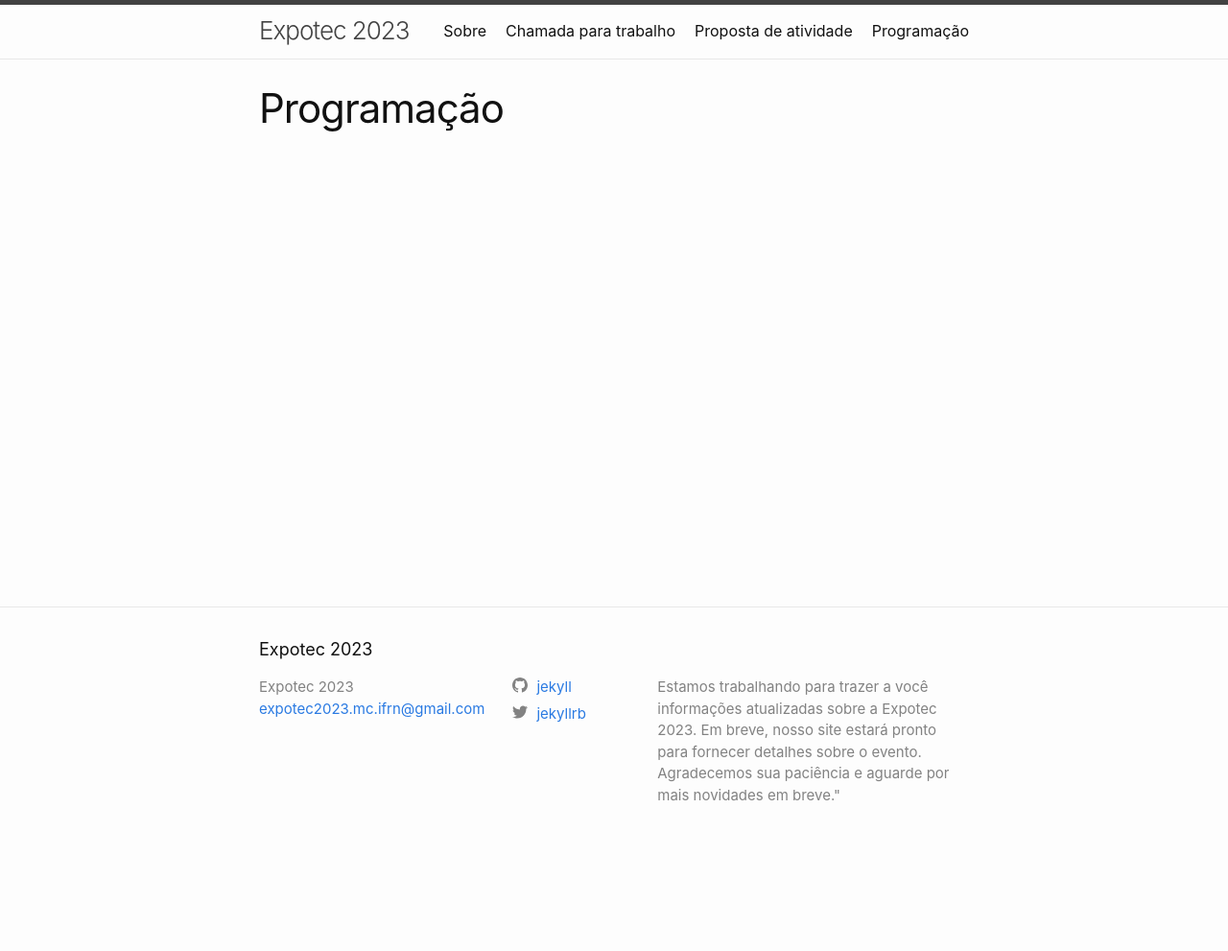
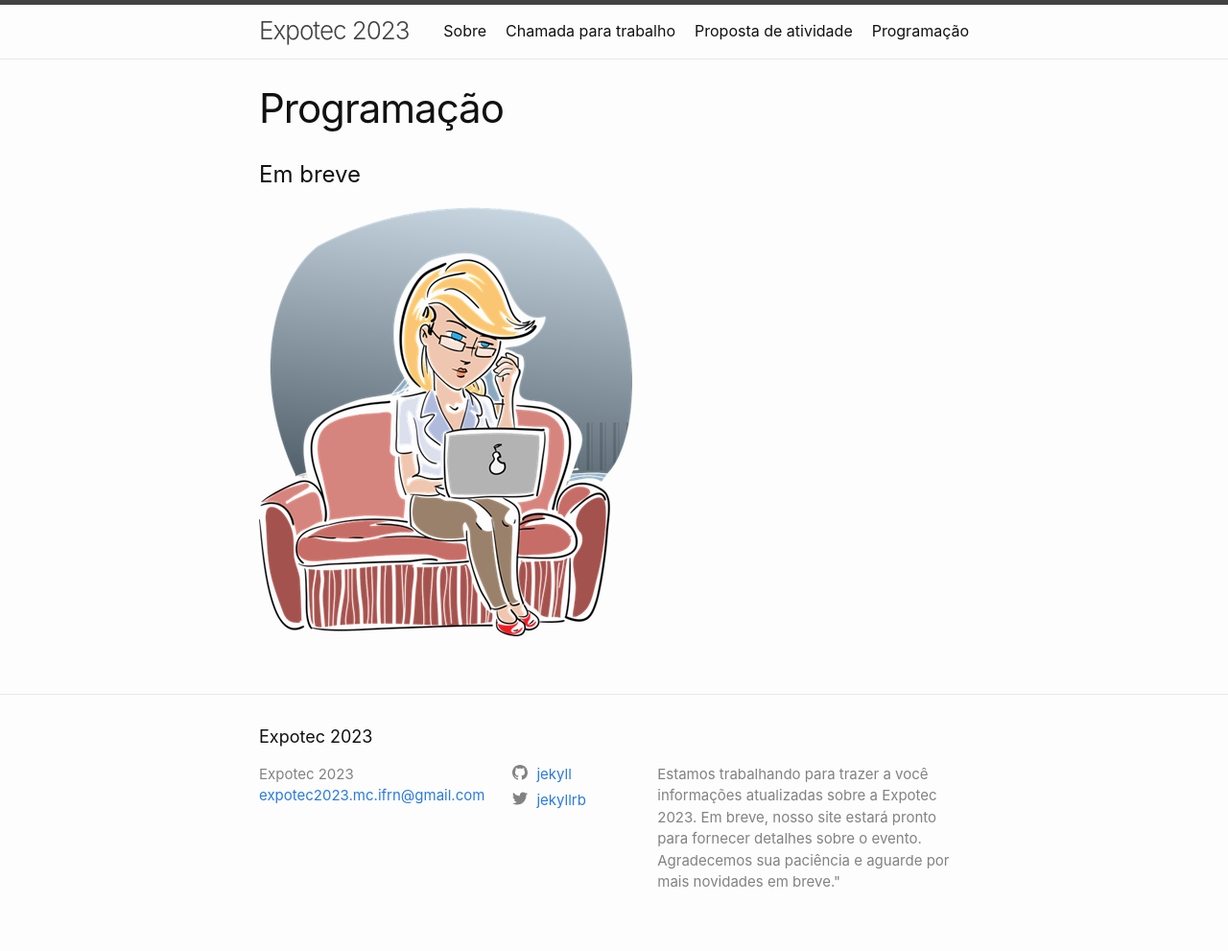
Before and after one commit to ifrn-macau/expotec2023, a Jekyll site: the page built from programacao.md, in a window 1280 px wide. Shown: the whole page at 96% size. Built offline with Jekyll 4.4.1, drawn with Linux system fonts in a browser that asks for light colours; before the commit the page ends 900 px from its top, so only the background shows below that.

Commit message:
Atualização do config

```diff
--- a/programacao.md
+++ b/programacao.md
@@ -3,3 +3,5 @@ layout: page
 title: Programação
 permalink: /programacao/
 ---
+# Em breve
+<img src="./../images/em-construcao.png">
```
Also changed, not shown: images/em-construcao.png (added).
